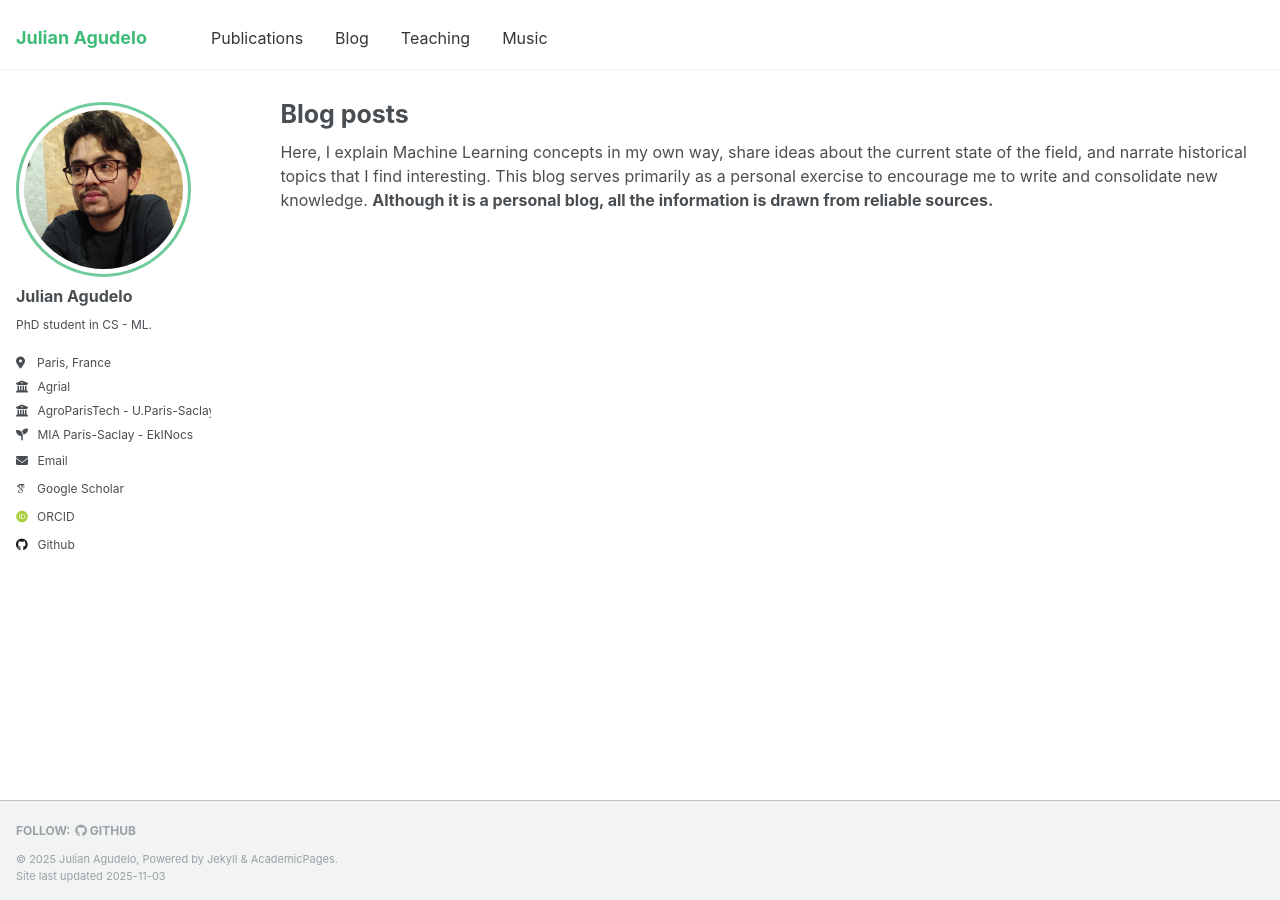
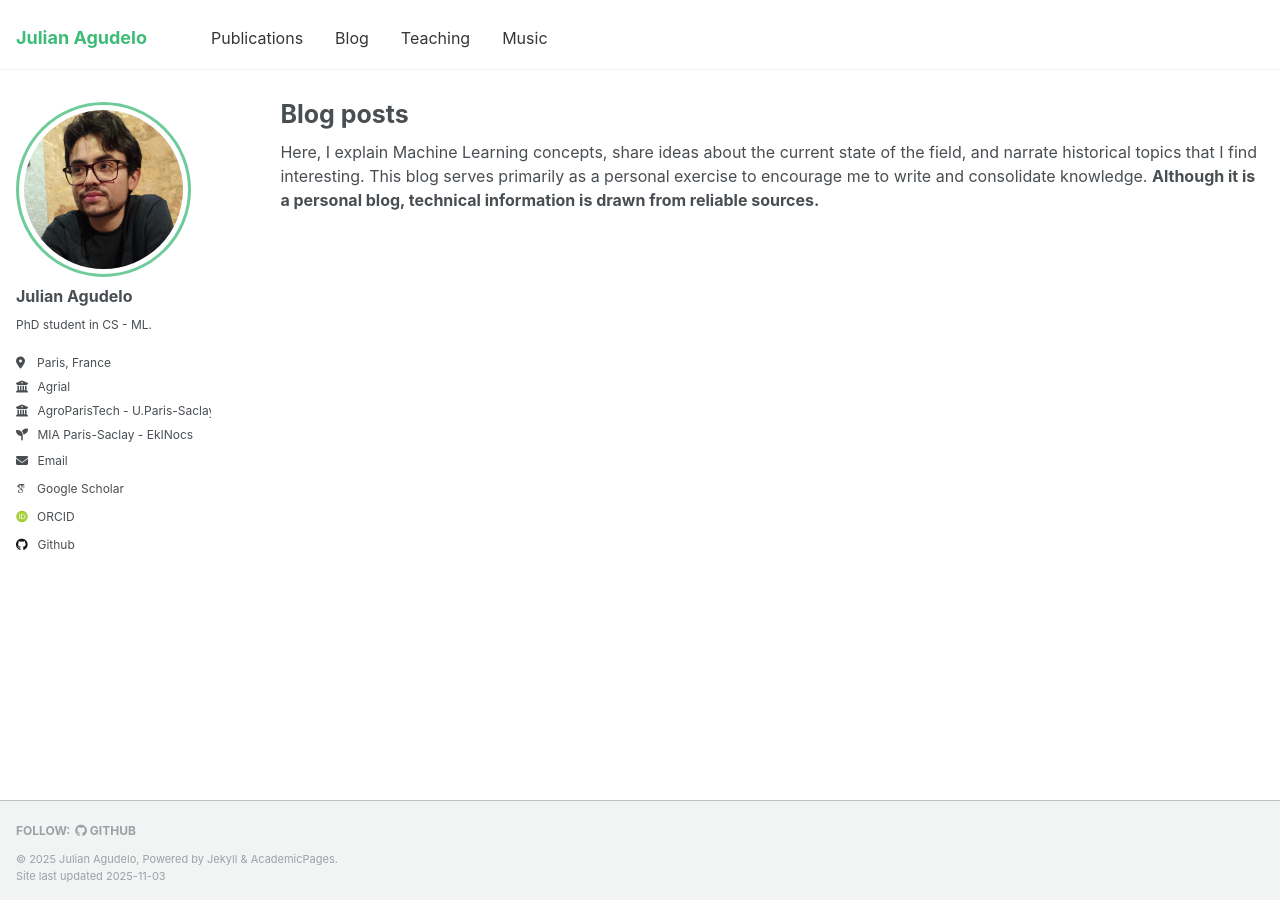
Before and after one commit to JulAgu/JulAgu.github.io, a Jekyll site: the page built from _pages/year-archive.html, in a window 1280 px wide. Built offline with Jekyll 4.4.1, drawn with Linux system fonts in a browser that asks for light colours; some web fonts are replaced.

Commit message:
Some changes to sass

```diff
--- a/_config.yml
+++ b/_config.yml
@@ -275,7 +275,7 @@
       type: music
     values:
       layout: single
-      author_profile: true
+      author_profile: false
       share: true
 
 # Sass/SCSS
--- a/_pages/year-archive.html
+++ b/_pages/year-archive.html
@@ -9,11 +9,11 @@
 
 {% include base_path %}
 
-Here, I explain Machine Learning concepts in my own way, share ideas about the current state of the field, and narrate historical topics that I find interesting.
- This blog serves primarily as a personal exercise to encourage me to write and consolidate new knowledge.
- <b>Although it is a personal blog, all the information is drawn from reliable sources.</b>
+ Here, I explain Machine Learning concepts, share ideas about the current state of the field, and narrate historical topics that I find interesting.
+ This blog serves primarily as a personal exercise to encourage me to write and consolidate knowledge.
+ <b>Although it is a personal blog, technical information is drawn from reliable sources.</b>
 
-{% capture written_year %}'None'{% endcapture %}
+<!-- {% capture written_year %}'None'{% endcapture %}
 {% for post in site.posts %}
 {% capture year %}{{ post.date | date: '%Y' }}{% endcapture %}
 {% if year != written_year %}
@@ -21,4 +21,4 @@
   {% capture written_year %}{{ year }}{% endcapture %}
 {% endif %}
   {% include archive-single.html %}
-{% endfor %}
+{% endfor %} -->
--- a/_sass/_base.scss
+++ b/_sass/_base.scss
@@ -179,14 +179,13 @@
 /* Figures and images */
 
 figure {
-  display: -webkit-box;
   display: flex;
-  -webkit-box-pack: justify;
-          justify-content: space-between;
-  -webkit-box-align: start;
-          align-items: flex-start;
-  flex-wrap: wrap;
-  margin: 2em 0;
+  flex-direction: column;     /* stack image + caption vertically */
+  align-items: center;        /* center horizontally */
+  justify-content: center;    /* center vertically if needed */
+  margin: 2em auto;
+  text-align: center;         /* center caption text */
+  width: 100%;
 
   img,
   iframe,
@@ -215,6 +214,7 @@
 
     figcaption {
       width: 100%;
+      text-align: center;
     }
   }
 
@@ -228,6 +228,7 @@
 
     figcaption {
       width: 100%;
+      text-align: center;
     }
   }
 }
--- a/_sass/_page.scss
+++ b/_sass/_page.scss
@@ -49,6 +49,7 @@
 }
 
 .page__content {
+  text-align: justify;
 
   h2 {
     padding-bottom: 0.5em;
```
Also changed, not shown: _drafts/2025-05-15-IA-History.md (deleted, +0 -63 lines), _drafts/2025-10-21-IA-History.md (added, +65 -0 lines), _pages/non-menu-page.md (+1 -1 lines), _posts/2025-11-01-NN.md (added, +261 -0 lines), _teaching/2025-teaching-1.md (+1 -0 lines), images/IA_history/darmouth.png (added), images/IA_history/pascaline.jpg (added), images/NN/FFNN.webp (added), images/NN/Neuron_model.webp (added), images/NN/Neuron_tractor.webp (added), images/NN/OR_neuron.webp (added), images/NN/binary_step.webp (added), images/NN/relu.webp (added), images/NN/sigmoid.webp (added), 1 more files.
